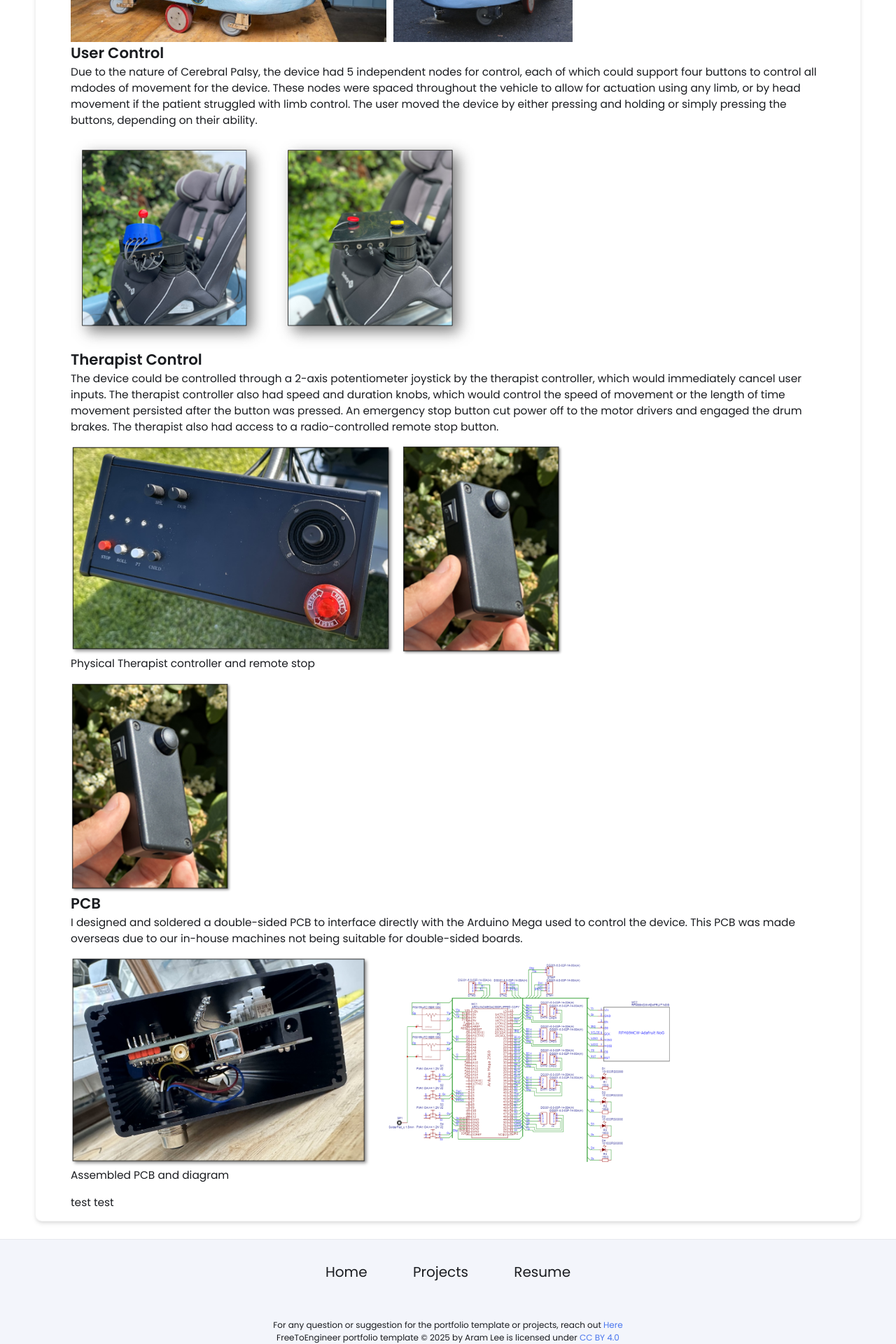
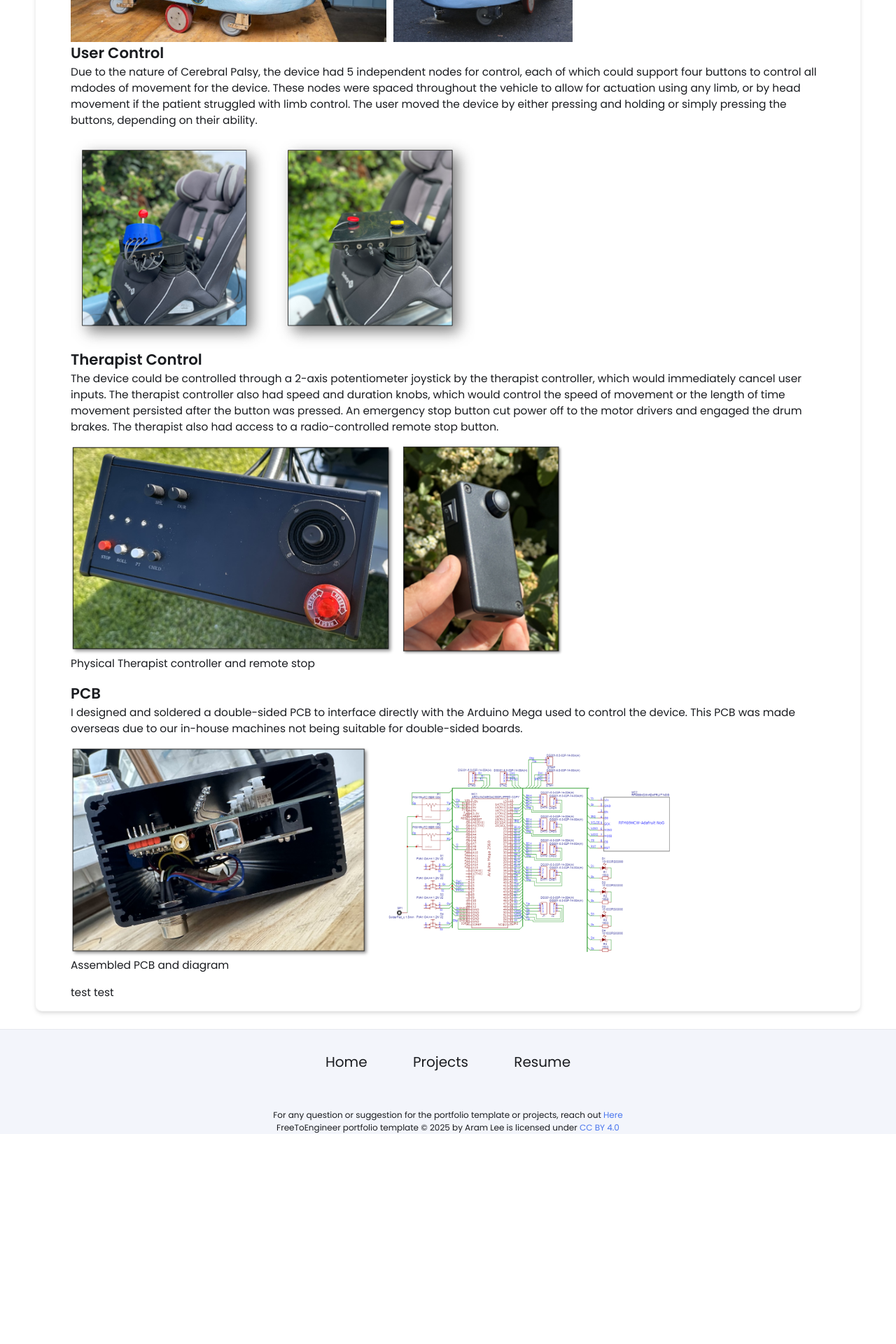
Before and after one commit to rileytinianov/rileytinianov.github.io, a Jekyll site: the page built from _projects/Capstone Project/index.md, in a window 1280 px wide. Shown: the part 1156-3076 px from the top of the page at 70% size. Built offline with Jekyll 4.4.1, drawn with Linux system fonts in a browser that asks for light colours; after the commit the page ends 2776 px from its top, so only the background shows below that.

Commit message:
Update index.md
what is going on

```diff
--- a/_projects/Capstone Project/index.md
+++ b/_projects/Capstone Project/index.md
@@ -34,7 +34,6 @@ The device could be controlled through a 2-axis potentiometer joystick by the th
 {% include image-gallery.html images="PTController.png, RemoteStop.png" height="300" %}
 Physical Therapist controller and remote stop
 
-{% include image-gallery.html images="RemoteStopReal.png" height="300" %}
 
 ## PCB
 I designed and soldered a double-sided PCB to interface directly with the Arduino Mega used to control the device. This PCB was made overseas due to our in-house machines not being suitable for double-sided boards.
```
